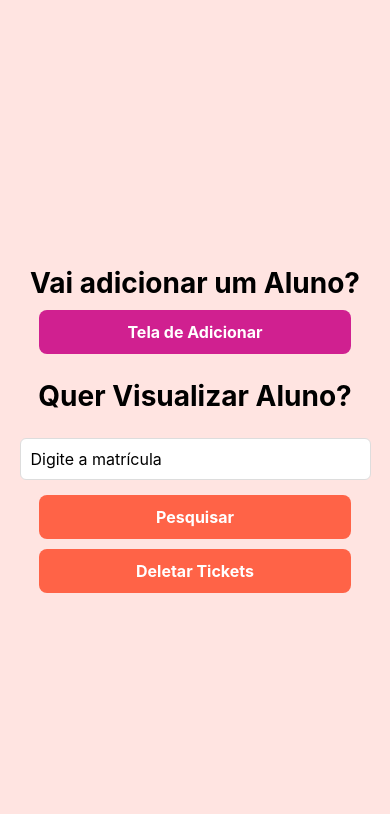
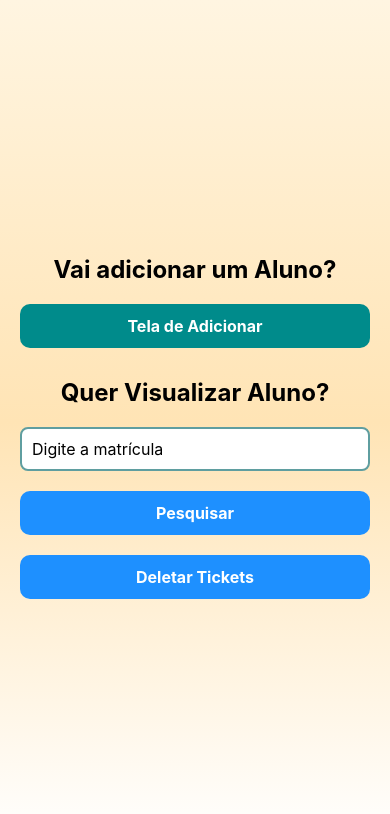
Before and after one commit to RafaelFigueiredoCode/TicketMerendona, a React Native app in the folder DentroDoApp/: screen /AdminHome in a window 390 px wide. Shown: the top 814 px of the page. Built offline with nearby package versions, Linux system fonts and the light colour scheme.

Commit message:
app feito
99% completo, só mais alguns testes semana q vem

```diff
--- a/DentroDoApp/Screens/AddAlunoScreen.jsx
+++ b/DentroDoApp/Screens/AddAlunoScreen.jsx
@@ -5,6 +5,7 @@ import { useState } from "react";
 import { View, Text, StyleSheet, Alert } from "react-native";
 import CustomButton from '../components/CustomButton';
 import CustomInput from '../components/CustomInput';
+
 
 export default function AddAlunoScreen({ navigation }) {
   const dispatch = useDispatch();
@@ -56,6 +57,7 @@ export default function AddAlunoScreen({ navigation }) {
   };
 
   return (
+
     <View style={styles.container}>
       <Text style={styles.titleScreens}>Vai Cadastrar Aluno?</Text>
 
@@ -118,9 +120,11 @@ const styles = StyleSheet.create({
         marginTop: 20,
         marginBottom: 10,
         width: '90%',
+        borderColor: '#5F9EA0',
+        borderWidth: 2
       },
       locationButton: {
-        backgroundColor: '#D02090',
+        backgroundColor: '#32CD32',
         padding: 15,
         borderRadius: 8,
         width: '80%',
--- a/DentroDoApp/Screens/AdminScreen.jsx
+++ b/DentroDoApp/Screens/AdminScreen.jsx
@@ -4,6 +4,8 @@ import { useState } from "react";
 import { View, Text, StyleSheet, Alert} from "react-native";
 import CustomButton from '../components/CustomButton';
 import CustomInput from '../components/CustomInput';
+import { LinearGradient } from "expo-linear-gradient";
+
 
 
 
@@ -20,14 +22,18 @@ export default function AdminScreen({navigation}) {
   };
 
   return (
+    <LinearGradient
+      colors={["#FFF5E1", "#FFE4B5", "#FFFFFF"]}
+      style={styles.gradient}
+    >
       <View style={styles.container}>
         <Text style={styles.titleScreens}>Vai adicionar um Aluno?</Text>
+
         <CustomButton
           title="Tela de Adicionar"
           style={styles.locationButton}
           onPress={() => navigation.navigate("AddScreen")}
         />
-
 
         <Text style={styles.titleScreens}>Quer Visualizar Aluno?</Text>
         <CustomInput
@@ -36,6 +42,7 @@ export default function AdminScreen({navigation}) {
           onChangeText={setMatriculaFind}
           style={styles.matriculeInput}
         />
+
         <CustomButton
           title="Pesquisar"
           onPress={handlePesquisar}
@@ -44,77 +51,62 @@ export default function AdminScreen({navigation}) {
 
         {resultado ? (
           <View style={{ marginTop: 20 }}>
-          <Text style={{ fontSize: 16, fontWeight: "bold" }}>
+            <Text style={{ fontSize: 20, fontWeight: "bold" }}>
               Aluno encontrado:
             </Text>
-          <Text>Nome: {resultado.nome}</Text>
-          <Text>Matrícula: {resultado.matricula}</Text>
-          <Text>CPF: {resultado.cpf}</Text>
+            <Text style={{ fontSize: 16}}>Nome: {resultado.nome}</Text>
+            <Text style={{ fontSize: 16}}>Matrícula: {resultado.matricula}</Text>
+            <Text style={{ fontSize: 16, marginBottom: 20}}>CPF: {resultado.cpf}</Text>
           </View>
         ) : (
           matriculaFind !== "" && (
-          <Text style={{ marginTop: 20, color: "red" }}>
+            <Text style={{ marginTop: 20, color: "red", marginBottom: 20 }}>
               Nenhum aluno encontrado
             </Text>
           )
         )}
+
         <CustomButton
           title="Deletar Tickets"
           onPress={clearTickets}
           style={styles.matriculeButton}
         />
       </View>
+    </LinearGradient>
   );
 }
 
 const styles = StyleSheet.create({
+gradient: {
+  flex: 1,
+},
 container: {
   flex: 1,
-      justifyContent: 'center',
-      alignItems: 'center',
-      backgroundColor: 	'#FFE4E1',
+  padding: 20,
+  justifyContent: "center",
+},
+titleScreens: {
+  fontSize: 24,
+  fontWeight: "bold",
+  marginBottom: 10,
+  marginTop: 20,
+  color: "#000", // contraste no fundo laranja
+  textAlign: "center",
+},
+matriculeInput: {
+  backgroundColor: "#fff",
+  borderRadius: 8,
+  padding: 10,
+  marginVertical: 10,
+  borderColor: '#5F9EA0',
+  borderWidth: 2
+},
+matriculeButton: {
+  marginVertical: 10,
+  backgroundColor: '#1E90FF'
 },
 locationButton: {
-        backgroundColor: '#D02090',
-        padding: 15,
-        borderRadius: 8,
-        width: '80%',
-        alignItems: 'center',
+  marginVertical: 10,
+  backgroundColor: '#008B8B'
 },
-      list: {
-        flex: 1,
-      },
-      containerText: {
-        justifyContent: 'center',
-        alignItems: 'center',
-        backgroundColor: 	'#E9967A',
-        borderRadius: 20,
-        padding: 20,
-        marginBottom: 50,
-      },
-      matriculeButton: {
-        backgroundColor: '#FF6347',
-        padding: 15,
-        borderRadius: 8,
-        width: '80%',
-        alignItems: 'center',
-      },
-      matriculeInput: {
-        borderRadius: 6,
-        marginTop: 20,
-        marginBottom: 10,
-        width: '90%',
-      },
-      alunoInput: {
-        borderRadius: 6,
-        marginTop: 20,
-        marginBottom: 10,
-        width: '90%',
-      },
-      titleScreens: {
-        fontSize: 28,
-        fontWeight: 'bold',
-        marginBottom: 5,
-        marginTop: 20,
-      },
-})
+});
--- a/DentroDoApp/Screens/IntervalScreen.js
+++ b/DentroDoApp/Screens/IntervalScreen.js
@@ -1,11 +1,12 @@
 import React, { useState, useEffect } from 'react';
 import { View, Text, StyleSheet } from 'react-native';
 import CustomButton from '../components/CustomButton';
+import { LinearGradient } from 'expo-linear-gradient';
 
 const IntervalScreen = ({ navigation }) => {
   // Horários de exemplo
-  const INTERVAL_START = { hour: 9, minute: 20 };
-  const INTERVAL_END = { hour: 9, minute: 35 };
+  const INTERVAL_START = { hour: 11, minute: 30 };
+  const INTERVAL_END = { hour: 11, minute: 45 };
 
   const [timeLeft, setTimeLeft] = useState('');
   const [status, setStatus] = useState('inativo'); // "inativo", "ativo", "encerrado"
@@ -61,6 +62,10 @@ const IntervalScreen = ({ navigation }) => {
   }, []);
 
   return (
+    <LinearGradient
+    colors={['#4c669f', '#3b5998', '#192f6a']}
+    style={styles.gradientBackground}
+    >
     <View style={styles.container}>
       <View style={styles.containerText}>
         <Text style={styles.title}>Controle de Intervalo</Text>
@@ -83,87 +88,76 @@ const IntervalScreen = ({ navigation }) => {
         </Text>
       </View>
 
-      <View style={styles.separator} />
-
-      <Text style={styles.titleScreens}>Outras Telas</Text>
       <CustomButton
         title="Validar Ticket"
         style={styles.validationButton}
         onPress={() => navigation.navigate('Validation')}
       />
-      <CustomButton title="Ver Localização" style={styles.localizationButton} />
+      <CustomButton title="Ver Localização"
+      style={styles.localizationButton}
+      onPress= {()=> navigation.navigate('Location')}
+
+      />
       <CustomButton
         title="Voltar para Tela Inicial"
         style={styles.intervaloButton}
         onPress={() => navigation.navigate('Home')}
       />
     </View>
+    </LinearGradient>
   );
 };
 
 const styles = StyleSheet.create({
-  container: {
+  gradientBackground: {
     flex: 1,
+    padding: 20,
     justifyContent: 'center',
-    alignItems: 'center',
-    backgroundColor: 	'#FFE4E1',
   },
   containerText: {
-    justifyContent: 'center',
-    alignItems: 'center',
-    backgroundColor: 	'#E9967A',
-    borderRadius: 20,
-    padding: 20,
-    marginBottom: 50,
+    marginBottom: 30,
+    backgroundColor: 'rgba(255, 255, 255, 0.1)',
+    padding: 30,
+    borderRadius: 10,
   },
   title: {
-    fontSize: 32,
+    fontSize: 30,
     fontWeight: 'bold',
-    marginBottom: 20,
+    color: '#fff',
+    marginBottom: 10,
+  },
+  status: {
+    fontSize: 18,
+    color: '#fff',
+    marginBottom: 5,
+  },
+  time: {
+    fontSize: 18,
+    color: '#fff',
+  },
+  separator: {
+    borderBottomColor: '#ccc',
+    borderBottomWidth: 1,
+    marginVertical: 20,
   },
   titleScreens: {
-    fontSize: 28,
+    fontSize: 22,
     fontWeight: 'bold',
-    marginBottom: 20,
-  },
-  status: {
-    fontSize: 22,
-    marginBottom: 10,
-  },
-  time: {
-    fontSize: 20,
-    marginBottom: 20,
+    color: '#fff',
+    marginBottom: 15,
   },
   validationButton: {
-    backgroundColor: '#000',
-    padding: 15,
-    marginBottom: 15,
-    borderRadius: 8,
-    width: '80%',
-    alignItems: 'center',
+    marginBottom: 10,
+    backgroundColor:  '#000'
+  },
+  localizationButton: {
+    marginBottom: 10,
+    backgroundColor:  '#00008B',
   },
   intervaloButton: {
-    backgroundColor: '#800000',
-    padding: 15,
-    marginBottom: 15,
-    borderRadius: 8,
-    width: '80%',
-    alignItems: 'center',
+    marginBottom: 10,
+    backgroundColor: '#ea4335',
   },
-  localizationButton: {
-    backgroundColor: '#00008B',
-    padding: 15,
-    marginBottom: 15,
-    borderRadius: 8,
-    width: '80%',
-    alignItems: 'center',
-  },
-  separator: {
-    height: 2,
-    width: '80%',
-    backgroundColor: '#00008B',
-    marginVertical: 16,
-  }
 });
 
 export default IntervalScreen;
--- a/DentroDoApp/Screens/LocalizationScreen.jsx
+++ b/DentroDoApp/Screens/LocalizationScreen.jsx
@@ -5,6 +5,7 @@ import * as Location from "expo-location";
 import AsyncStorage from "@react-native-async-storage/async-storage";
 import CustomButton from "../components/CustomButton";
 import { useSelector } from "react-redux";
+import { LinearGradient } from 'expo-linear-gradient';
 
 const SCHOOL_COORDS = {
   latitude: -27.61830207733236, // coloque a latitude da sua escola
@@ -97,9 +98,17 @@ export default function LocationScreen({ navigation }) {
   };
 
   return (
+    <LinearGradient
+      colors={['#2F4F4F', '#B0C4DE']}
+      style={styles.gradient}
+      start={{ x: 0, y: 0 }}
+      end={{ x: 1, y: 1 }}
+    >
       <View style={styles.container}>
         <Text style={styles.title}>Verificação de Localização</Text>
-
+        <View
+        style={styles.mapContainer}
+        >
         <MapView
           style={styles.map}
           initialRegion={SCHOOL_COORDS}
@@ -130,6 +139,7 @@ export default function LocationScreen({ navigation }) {
             />
           )}
         </MapView>
+        </View>
 
         <CustomButton
           title={isInAllowedRegion ? "✅ Na Escola" : "Verificar Localização"}
@@ -144,14 +154,51 @@ export default function LocationScreen({ navigation }) {
           style={styles.validationButton}
         />
       </View>
+    </LinearGradient>
   );
 }
 
 const styles = StyleSheet.create({
-  container: { flex: 1, padding: 10 },
-  title: { fontSize: 20, fontWeight: "bold", marginBottom: 10, textAlign: "center" },
-  map: { flex: 1, marginVertical: 10 },
-  locationButton: { marginVertical: 10 },
-  locationVerified: { backgroundColor: "#4CAF50" },
-  validationButton: { marginVertical: 10 },
+  gradient: {
+    flex: 1,
+  },
+  container: {
+    flex: 1,
+    padding: 10,
+    justifyContent: 'center'
+  },
+  title: {
+    fontSize: 20,
+    fontWeight: "bold",
+    marginBottom: 10,
+    textAlign: "center",
+    color: "#fff",
+  },
+  mapContainer: {
+    height: 400,
+    marginVertical: 10,
+    borderRadius: 10,
+    overflow: 'hidden',
+    justifyContent: 'center',
+  },
+  map: {
+    flex: 1,
+  },
+  locationButton: {
+    marginVertical: 10,
+    backgroundColor: '#f39c12',
+    padding: 12,
+    borderRadius: 8,
+    alignItems: 'center',
+  },
+  locationVerified: {
+    backgroundColor: "#4CAF50",
+  },
+  validationButton: {
+    marginVertical: 10,
+    backgroundColor: '#e74c3c',
+    padding: 12,
+    borderRadius: 8,
+    alignItems: 'center',
+  },
 });
--- a/DentroDoApp/Screens/LoginScreen.jsx
+++ b/DentroDoApp/Screens/LoginScreen.jsx
@@ -1,6 +1,6 @@
 import { useState, useEffect} from "react";
 import { useDispatch, useSelector } from "react-redux";
-import { View, TextInput, Button, Alert, StyleSheet } from "react-native";
+import { View, TextInput, Button, Alert, StyleSheet, Text} from "react-native";
 import users from "../Users/users";
 import { loginSuccess } from "../features/GlobalSave";
 import { loadAlunos } from "../features/AlunosSlice";
@@ -56,6 +56,7 @@ export default function LoginScreen({ navigation }) {
 
   return (
     <View style= {styles.container}>
+      <Text style={styles.title}> Login </Text>
       <TextInput
         placeholder="Matrícula"
         value={matricula}
@@ -80,12 +81,14 @@ export default function LoginScreen({ navigation }) {
 
 const styles = StyleSheet.create({
   container: { flex: 1, justifyContent: "center", padding: 20 },
-  title: { fontSize: 26, marginBottom: 25, textAlign: "center" },
+  title: { fontSize: 24, marginBottom: 25, textAlign: "center", fontWeight: 'bold' },
   input: {
     borderWidth: 1,
     borderColor: "#ccc",
     padding: 12,
     marginBottom: 15,
     borderRadius: 8,
+    borderColor: '#B0E0E6',
+    fontWeight: 'bold'
   },
 });
--- a/DentroDoApp/Screens/TicketScreen.js
+++ b/DentroDoApp/Screens/TicketScreen.js
@@ -5,6 +5,7 @@ import AsyncStorage from '@react-native-async-storage/async-storage';
 import CustomButton from '../components/CustomButton';
 import { saveTicket, getTicketsByAluno } from "../features/TicketsSlice";
 import { useFocusEffect } from '@react-navigation/native';
+import { LinearGradient } from 'expo-linear-gradient';
 
 export default function TicketScreen({ navigation }) {
   const [ticketReceived, setTicketReceived] = useState(false);
@@ -16,8 +17,8 @@ export default function TicketScreen({ navigation }) {
   const user = useSelector(state => state.auth.user);
   const alunoId = user?.id;
 
-  const INTERVAL_START = { hour: 9, minute: 20 };
-  const INTERVAL_END = { hour: 9, minute: 35 };
+  const INTERVAL_START = { hour: 11, minute: 26 };
+  const INTERVAL_END = { hour: 11, minute: 41 };
 
   useFocusEffect(
     useCallback(() => {
@@ -108,6 +109,10 @@ export default function TicketScreen({ navigation }) {
   };
 
   return (
+    <LinearGradient
+    colors={['#FF6347', '#FFE4E1', '#FA8072']}
+    style={{ flex: 1 }}
+    >
     <View style={styles.container}>
       <Text style={styles.title}>Controle de Tickets de Refeição</Text>
 
@@ -150,9 +155,6 @@ export default function TicketScreen({ navigation }) {
         <Text style={styles.infoText}>• Disponível apenas 5 minutos antes do intervalo</Text>
         <Text style={styles.infoText}>• É necessário estar na escola</Text>
       </View>
-      <View style={styles.separator} />
-
-      <Text style={styles.titleScreens}>Outras Telas</Text>
       <CustomButton
         title='Validar Ticket'
         style={styles.validationButton}
@@ -169,6 +171,7 @@ export default function TicketScreen({ navigation }) {
         onPress={() => navigation.navigate('Location')}
       />
     </View>
+    </LinearGradient>
   );
 }
 
@@ -178,7 +181,6 @@ const styles = StyleSheet.create({
     flex: 1,
     justifyContent: 'center',
     alignItems: 'center',
-    backgroundColor: '#FFE4E1',
     padding: 20,
   },
   title: {
@@ -266,7 +268,7 @@ const styles = StyleSheet.create({
     alignItems: 'center',
   },
   intervaloButton: {
-    backgroundColor: '#800000',
+    backgroundColor: '#ea4335',
     padding: 15,
     marginBottom: 15,
     borderRadius: 8,
@@ -274,17 +276,11 @@ const styles = StyleSheet.create({
     alignItems: 'center',
   },
   localizationButton: {
-    backgroundColor: '#00008B',
+    backgroundColor:  '#00008B',
     padding: 15,
     marginBottom: 15,
     borderRadius: 8,
     width: '80%',
     alignItems: 'center',
   },
-  separator: {
-    height: 2,
-    width: '80%',
-    backgroundColor: '#00008B',
-    marginVertical: 16,
-  }
 });
--- a/DentroDoApp/Screens/ValidationScreen.jsx
+++ b/DentroDoApp/Screens/ValidationScreen.jsx
@@ -3,6 +3,7 @@ import { View, Text, StyleSheet, Alert } from 'react-native';
 import { useSelector } from 'react-redux';
 import CustomButton from '../components/CustomButton';
 import { getTicketsByAluno, validateTicket } from '../features/TicketsSlice';
+import { LinearGradient } from 'expo-linear-gradient';
 
 export default function ValidationScreen({ navigation }) {
   const [tickets, setTickets] = useState([]);
@@ -46,106 +47,111 @@ export default function ValidationScreen({ navigation }) {
   };
 
   return (
+    <LinearGradient
+      colors={['#8A2BE2', '#9B30FF', '#DA70D6']}
+      style={{ flex: 1 }}
+    >
       <View style={styles.container}>
         {currentTicket ? (
           <>
-        <Text style= {styles.ticketText}>Aluno: {alunoName}</Text>
+            <Text style={styles.ticketText}>Aluno: {alunoName}</Text>
             <Text style={styles.ticketText}>Ticket: {currentTicket.data}</Text>
-          <Text style={[styles.statusText, currentTicket.status === "ativo" ? styles.active : styles.inactive]}>
-            Status: {currentTicket.status === "ativo" ? "Disponível" : "Indisponível"}
+            <Text
+              style={[
+                styles.statusText,
+                currentTicket.status === 'ativo' ? styles.active : styles.inactive,
+              ]}
+            >
+              Status: {currentTicket.status === 'ativo' ? 'Disponível' : 'Indisponível'}
             </Text>
-          <CustomButton title="Validar" onPress={validateTicketHandler} style={styles.validateButton}/>
+            <CustomButton
+              title="Validar"
+              onPress={validateTicketHandler}
+              style={styles.validateButton}
+            />
           </>
         ) : (
           <Text style={styles.noTicketText}>Nenhum ticket disponível</Text>
         )}
-      <View style={styles.separator} />
-      <Text style={styles.titleScreens}>Outras Telas</Text>
 <CustomButton
-        title = 'Ver Intervalo'
-        style= {styles.intervaloButton}
+  title="Ver Intervalo"
+  style={[styles.commonButton, { backgroundColor: '#ea4335' }]}
   onPress={() => navigation.navigate("Interval")}
 />
 <CustomButton
-        title = 'Ver Localização'
-        style= {styles.localizationButton}
+  title="Ver Localização"
+  style={[styles.commonButton, { backgroundColor: '#00008B' }]}
+  onPress= {()=> navigation.navigate('Location')}
 />
 <CustomButton
   title="Voltar para Tela Inicial"
-        onPress={() => navigation.navigate("Home")}
-        style= {styles.validationButton}
+  style={[styles.commonButton, { backgroundColor: '#000' }]}
+  onPress={() => navigation.navigate('Home')}
 />
       </View>
+    </LinearGradient>
   );
 }
 
 const styles = StyleSheet.create({
   container: {
     flex: 1,
-    justifyContent: "center",
-    alignItems: "center",
-    padding: 16,
-    backgroundColor: "#fff"
+    justifyContent: 'center',
+    alignItems: 'center',
+    padding: 20,
   },
   ticketText: {
-    fontSize: 22,
-    fontWeight: "bold",
-    marginBottom: 8
+    fontSize: 18,
+    color: '#FFFFFF',
+    marginBottom: 8,
   },
   statusText: {
-    fontSize: 18,
-    marginBottom: 16
+    fontSize: 16,
+    fontWeight: '600',
+    marginBottom: 15,
   },
   active: {
-    color: "green"
+    color: '#34a853', // verde para ativo
   },
   inactive: {
-    color: "red"
-},
-  validateButton: {
-    width: 200, marginBottom: 20
-},
-  backButton: {
-    width: 200, marginTop: 40
+    color: '#ea4335', // vermelho para inativo
   },
   noTicketText: {
     fontSize: 18,
-    color: "gray",
-    marginBottom: 20
+    color: '#FFFFFF',
+    fontStyle: 'italic',
+    marginBottom: 80,
+  },
+  commonButton: {
+    width: 350,
+    paddingVertical: 12,
+    borderRadius: 8,
+    marginBottom: 10,
+    alignItems: 'center',
   },
   titleScreens: {
-    fontSize: 28,
+    fontSize: 22,
     fontWeight: 'bold',
+    color: '#fff',
+    marginBottom: 15,
+  },
+  validateButton: {
+    backgroundColor: '#34a853', // verde botão validar
+    paddingVertical: 12,
+    borderRadius: 8,
     marginBottom: 20,
+    width: 350
+  },
+  validationButton: {
+    marginBottom: 10,
+    backgroundColor:  '#000'
   },
   localizationButton: {
-    backgroundColor: '#00008B',
-    padding: 15,
-    marginBottom: 15,
-    borderRadius: 8,
-    width: '80%',
-    alignItems: 'center',
+    marginBottom: 10,
+    backgroundColor:  '#00008B',
   },
   intervaloButton: {
-    backgroundColor: '#800000',
-    padding: 15,
-    marginBottom: 15,
-    borderRadius: 8,
-    width: '80%',
-    alignItems: 'center',
+    marginBottom: 10,
+    backgroundColor: '#ea4335',
   },
-  validationButton: {
-    backgroundColor: '#000',
-    padding: 15,
-    marginBottom: 15,
-    borderRadius: 8,
-    width: '80%',
-    alignItems: 'center',
-  },
-separator: {
-    height: 1,
-    width: '80%',
-    backgroundColor: '#ccc',
-    marginVertical: 16,
-  }
 });
--- a/DentroDoApp/package.json
+++ b/DentroDoApp/package.json
@@ -18,6 +18,7 @@
     "axios": "^1.11.0",
     "bcryptjs": "^3.0.2",
     "expo": "~53.0.22",
+    "expo-linear-gradient": "~14.1.5",
     "expo-location": "~18.1.6",
     "expo-status-bar": "~2.2.3",
     "formik": "^2.4.6",
@@ -33,7 +34,8 @@
     "yup": "^1.7.0"
   },
   "devDependencies": {
-    "@babel/core": "^7.20.0"
+    "@babel/core": "^7.20.0",
+    "@react-native-community/cli": "^20.0.2"
   },
   "private": true
 }
--- a/package.json
+++ b/package.json
@@ -1,5 +1,6 @@
 {
   "dependencies": {
+    "expo": "^54.0.12",
     "js-sha256": "^0.11.1",
     "react-native-bcrypt": "^2.4.0"
   }
```
Also changed, not shown: DentroDoApp/components/CustomInput.jsx (line endings or trailing spaces), 2 other files (tests, documents, lock files or other folders). Lines whose indentation alone changed are shown as unchanged.
